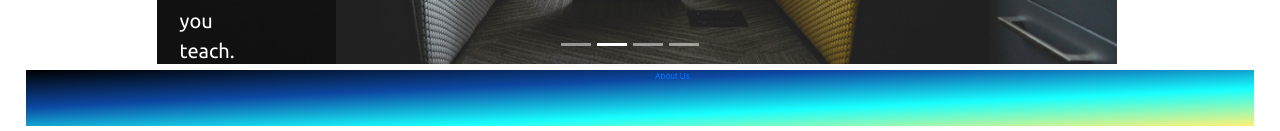
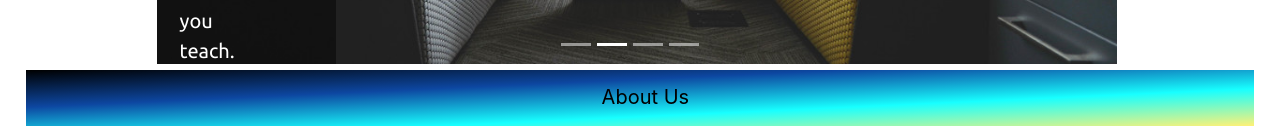
Before and after one commit to nyramirez/STEPS, a React (Create React App) app in the folder client/: page / in a window 1280 px wide. Shown: the part 666-797 px from the top of the page. Built offline with nearby package versions, Linux system fonts and the light colour scheme; a web font is replaced by a local one.

Commit message:
fixed error on footer and about us page

```diff
--- a/client/src/components/Footer/Footer.js
+++ b/client/src/components/Footer/Footer.js
@@ -6,13 +6,8 @@ import './style.css';
 function Footer(props) {
     return (
         <div className="footer">
-                    <div className="row">
-                        <div className="col l1 s12"></div>
-                        <div className="col l3 s12">
-                            <a className="aboutUs" href="/about" color="inherit" >About Us </a>
-                        </div>
-                    </div>
-                </div>
+            <a className="aboutUs" href="/about" color="inherit" >About Us </a>
+        </div>
     );
 }
 
--- a/client/src/components/Footer/style.css
+++ b/client/src/components/Footer/style.css
@@ -111,3 +111,11 @@
 .aboutPage{
     margin-left: 13vw;
 }
+
+.aboutUs {
+	position:fixed;
+	bottom: 2.7rem;
+	font-size: 2.5rem;
+	color: black;
+	padding-left:45vw;
+}
--- a/client/src/pages/About.js
+++ b/client/src/pages/About.js
@@ -71,7 +71,7 @@ export default About;
 
 //Second option for cards
 // <div class="row cardRow">
-{/* <div class="col-3">
+/* <div class="col-3">
 <div className="card text-center cardAbout">
     <img className="card-img-top" src={Thanh} alt="Thanh Q Dang" />
     <div className="card-body">
@@ -96,4 +96,4 @@ export default About;
 </div>
 </div>
 </div>
-</div> */}
+</div> */
```
